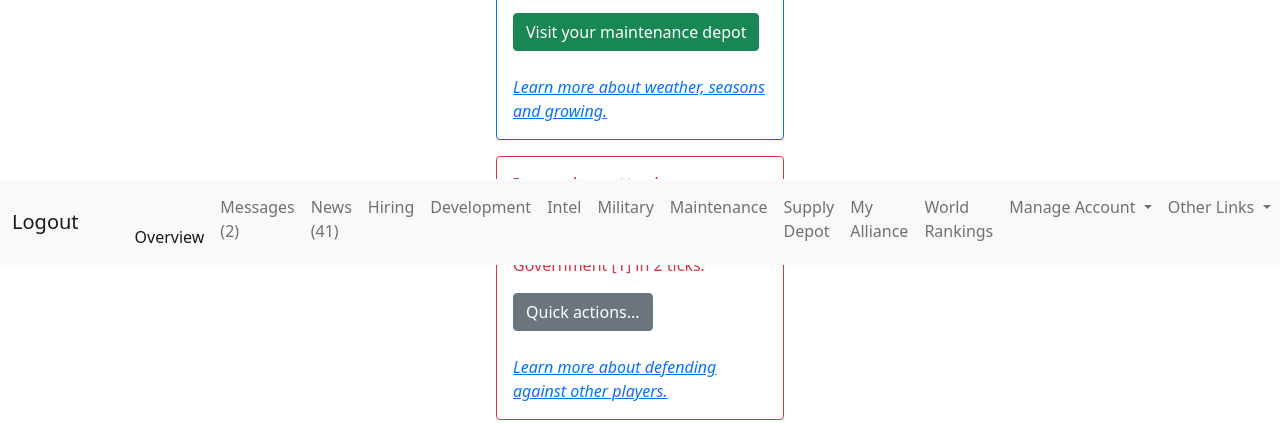
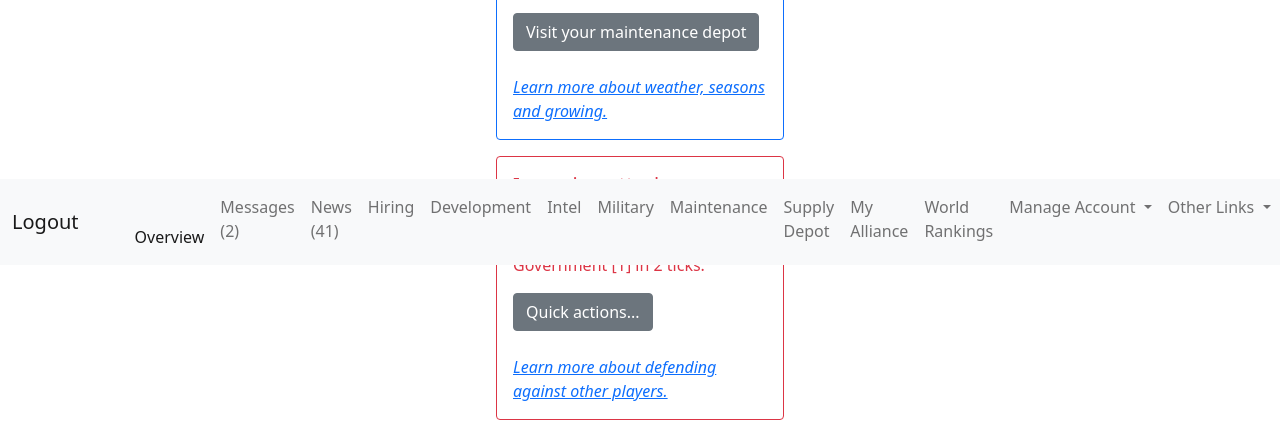
Before and after one commit to timster83/timster83.github.io, a plain HTML site: page index.html in a window 1280 px wide. Shown: the part 535-958 px from the top of the page. Drawn offline with nearby package versions, Linux system fonts and the light colour scheme.

Commit message:
Update index.html

```diff
--- a/index.html
+++ b/index.html
@@ -25,7 +25,7 @@
             <div class="card-body text-primary">
               <h5 class="card-title">Morning time</h5>
               <p class="card-text"><img style="float:right" src="https://www.bushtarion.com/images/day_clear_1.gif">It's spring and the sun is out. Looks like it might be a good time to grow your plants.</p>
-                <a href="#" target="_blank" class="btn btn-success">Visit your maintenance depot</a><BR><BR>
+                <a href="#" target="_blank" class="btn btn-secondary">Visit your maintenance depot</a><BR><BR>
                 <a href="#" class="card-link fs-6"><em>Learn more about weather, seasons and growing.</em></a>
             </div>
           </div>
```
